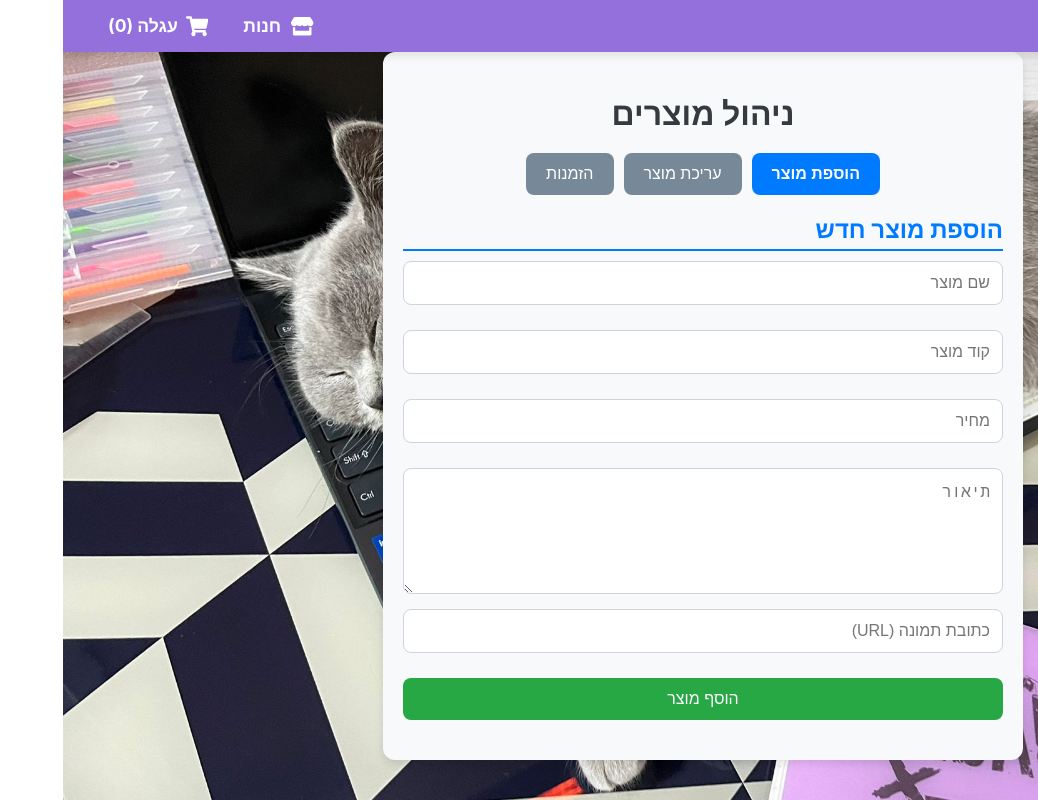
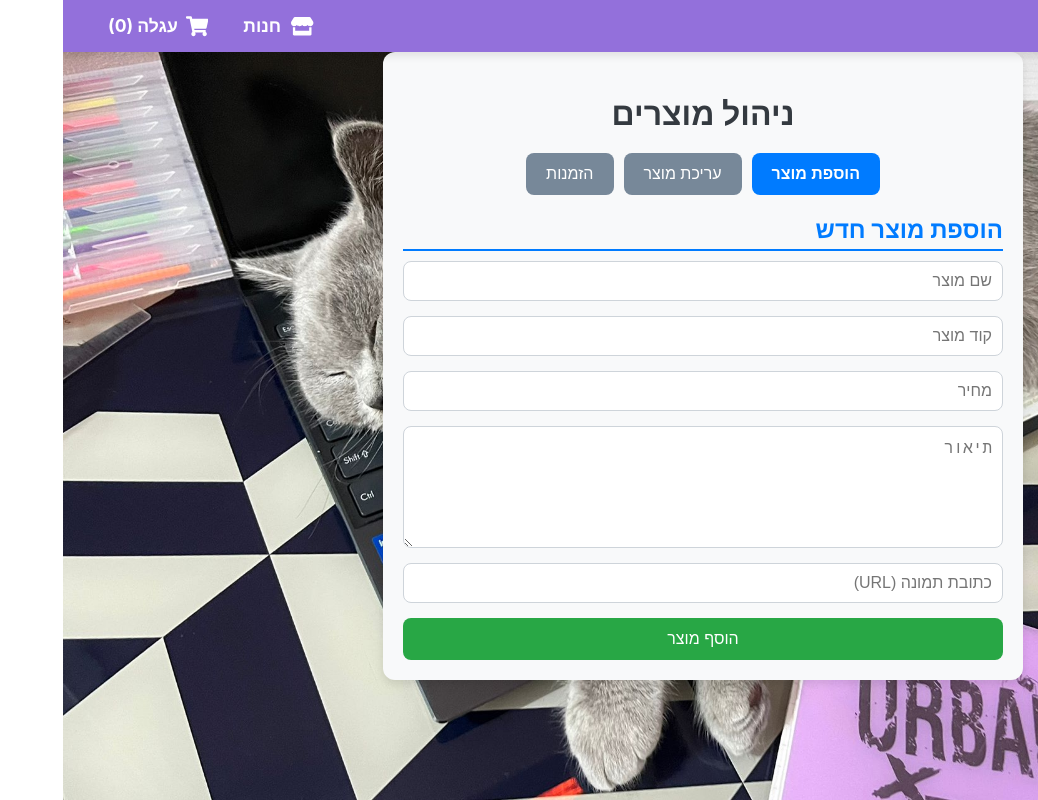
Before and after one commit to weaamabusiam/react-online-store-w, a React (Create React App) app: page /admin in a window 1280 px wide. Shown: the whole page, without its empty margins (242-1280 px from the left). Built offline with nearby package versions, Linux system fonts and the light colour scheme.

Commit message:
completing the website function

```diff
--- a/src/App.css
+++ b/src/App.css
@@ -39,46 +39,6 @@ nav a:hover {
     text-decoration: underline;
 }
 
-/* Product Grid */
-.product-list {
-    display: grid;
-    grid-template-columns: repeat(auto-fill, minmax(250px, 1fr));
-    gap: 20px;
-    padding: 20px;
-}
-
-/* Product Card */
-.product-card {
-    background-color: white;
-    border-radius: 12px;
-    box-shadow: 0 4px 6px rgba(0, 0, 0, 0.1);
-    padding: 15px;
-    text-align: right; /* Align text to the right */
-    transition: transform 0.2s, box-shadow 0.2s;
-}
-
-.product-card:hover {
-    transform: translateY(-5px);
-    box-shadow: 0 6px 12px rgba(0, 0, 0, 0.15);
-}
-
-.product-card img {
-    width: 100%;
-    height: 150px;
-    object-fit: cover;
-    border-radius: 8px;
-}
-
-.product-card h1 {
-    font-size: 1.2rem;
-    margin: 10px 0;
-}
-
-.product-card p {
-    font-size: 0.9rem;
-    margin: 5px 0;
-}
-
 /* Buttons */
 button {
     background-color: #28a745;
@@ -101,14 +61,6 @@ button:hover {
     padding: 15px;
     margin-bottom: 10px;
     text-align: right;
-}
-
-input {
-    text-align: right;
-    padding: 8px;
-    margin-bottom: 10px;
-    border: 1px solid #ccc;
-    border-radius: 8px;
 }
 
 /* Admin Container Styling */
@@ -135,44 +87,6 @@ input {
     margin-bottom: 10px;
     border-bottom: 2px solid #007bff;
     padding-bottom: 5px;
-}
-
-/* Form Styling */
-.form-container {
-    display: flex;
-    flex-direction: column;
-    gap: 15px;
-    margin-bottom: 20px;
-}
-
-.form-input {
-    padding: 10px;
-    font-size: 1rem;
-    border: 1px solid #ced4da;
-    border-radius: 8px;
-    text-align: right;
-}
-
-.form-input:focus {
-    border-color: #007bff;
-    outline: none;
-    box-shadow: 0 0 5px rgba(0, 123, 255, 0.5);
-}
-
-/* Button Styling */
-.form-button {
-    padding: 12px;
-    background-color: #28a745;
-    color: white;
-    border: none;
-    border-radius: 8px;
-    font-size: 1rem;
-    cursor: pointer;
-    transition: background-color 0.2s;
-}
-
-.form-button:hover {
-    background-color: #218838;
 }
 
 /* Tab Buttons */
@@ -204,7 +118,6 @@ input {
 }
 
 /* Align input and button on the same line */
-/* Align input and button on the same line */
 .search-container {
     display: flex;
     gap: 10px;
@@ -218,13 +131,42 @@ input {
     box-sizing: border-box; /* Ensure padding doesn't affect total height */
 }
 
-
 /* Form Labels Styling */
 .form-label {
     font-size: 1rem;
     font-weight: bold;
     margin-bottom: 5px;
     color: #495057;
+}
+
+.form-input {
+    padding: 10px;
+    font-size: 1rem;
+    border: 1px solid #ced4da;
+    border-radius: 8px;
+    text-align: right;
+}
+
+.form-input:focus {
+    border-color: #007bff;
+    outline: none;
+    box-shadow: 0 0 5px rgba(0, 123, 255, 0.5);
+}
+
+/* Button Styling */
+.form-button {
+    padding: 12px;
+    background-color: #28a745;
+    color: white;
+    border: none;
+    border-radius: 8px;
+    font-size: 1rem;
+    cursor: pointer;
+    transition: background-color 0.2s;
+}
+
+.form-button:hover {
+    background-color: #218838;
 }
 
 /* Larger textarea for product description */
@@ -292,21 +234,6 @@ input {
 .cart-item-price {
     font-size: 1rem;
     color: #28a745;
-}
-
-/* Remove Button */
-.remove-button {
-    padding: 10px 15px;
-    background-color: #dc3545;
-    color: white;
-    border: none;
-    border-radius: 8px;
-    cursor: pointer;
-    transition: background-color 0.2s;
-}
-
-.remove-button:hover {
-    background-color: #c82333;
 }
 
 /* Cart Total Styling */
@@ -384,6 +311,8 @@ input {
     display: grid;
     grid-template-columns: repeat(auto-fill, minmax(250px, 1fr));
     gap: 20px;
+    padding: 20px;
+
 }
 
 /* Fixed-size Product Card */
@@ -452,6 +381,23 @@ input {
     margin: 10px 0;
 }
 
+.product-card img {
+    width: 100%;
+    height: 150px;
+    object-fit: cover;
+    border-radius: 8px;
+}
+
+.product-card h1 {
+    font-size: 1.2rem;
+    margin: 10px 0;
+}
+
+.product-card p {
+    font-size: 0.9rem;
+    margin: 5px 0;
+}
+
 /* Add to Cart Button */
 .add-to-cart-button {
     padding: 10px 15px;
@@ -509,21 +455,6 @@ input {
     display: flex;
     flex-direction: column;
     gap: 15px;
-}
-
-/* Form Inputs Styling */
-.form-input {
-    padding: 12px;
-    font-size: 1rem;
-    border: 1px solid #ced4da;
-    border-radius: 8px;
-    text-align: right;
-}
-
-.form-input:focus {
-    border-color: #007bff;
-    outline: none;
-    box-shadow: 0 0 5px rgba(0, 123, 255, 0.5);
 }
 
 /* Total Amount Styling */
@@ -660,3 +591,9 @@ input {
 .search-button:hover {
     background-color: #0056b3;
 }
+.cart-total, .checkout-total {
+    font-size: 1.5rem;
+    font-weight: bold;
+    margin: 20px 0;
+    color: #28a745;
+}
--- a/src/components/Header.js
+++ b/src/components/Header.js
@@ -1,7 +1,5 @@
 import { Link } from 'react-router-dom';
 import { FaShoppingCart, FaStore, FaUserCog } from 'react-icons/fa';
-import './../App.css';
-
 export default function Header({ cartSize }) {
   return (
     <nav className="header-container">
--- a/src/index.js
+++ b/src/index.js
@@ -1,13 +1,13 @@
 import React from "react";
 import ReactDOM from "react-dom/client";
-import { BrowserRouter } from "react-router-dom";
+import {BrowserRouter} from "react-router-dom";
 import App from "./App";  // Import the App component from App.js
-import './index.css'
 import './App.css'
+
 const root = ReactDOM.createRoot(document.getElementById("root"));
 
 root.render(
   <BrowserRouter>
-    <App />
+    <App/>
   </BrowserRouter>
 );
```
Also changed, not shown: src/App.js (+8 -10 lines), src/components/Admin.js (+20 -12 lines), src/components/Cart.js (+3 -4 lines), src/components/Checkout.js (+3 -4 lines), src/components/Store.js (+4 -6 lines), src/index.css (deleted, +0 -13 lines), 1 other file (tests, documents, lock files or other folders).
